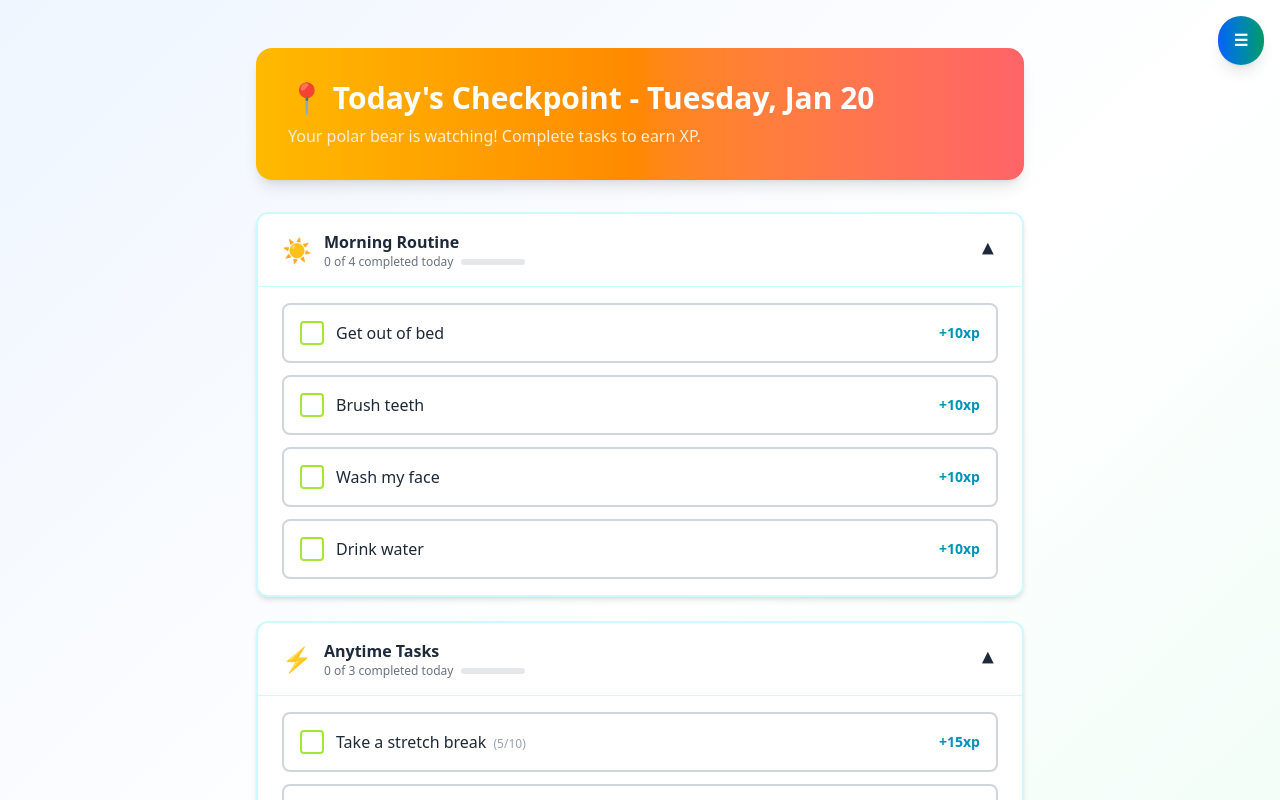
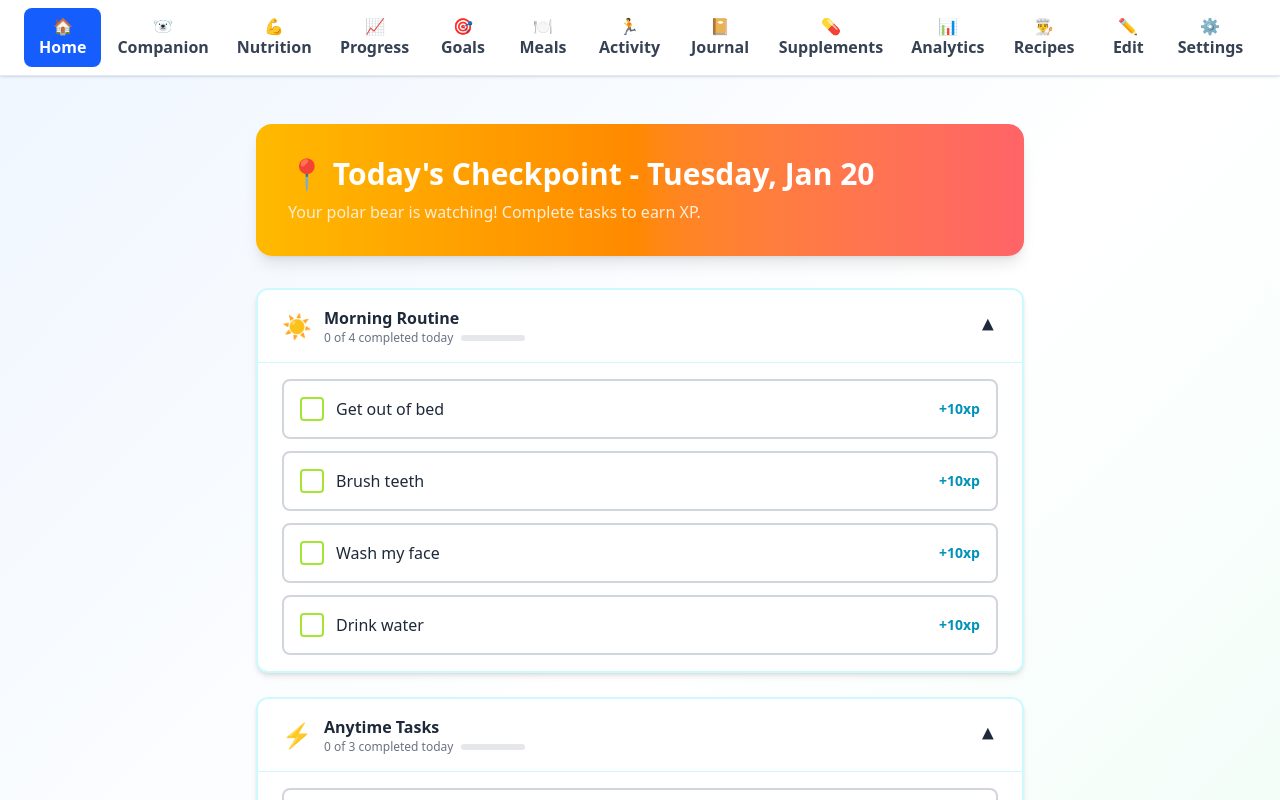
Before and after one commit to mattmillardmfci/health, a React (Vite) app: page / in a window 1280 px wide. Both pictures are taken after typing "Sample" into the empty fields and a click on the button "Create Profile & Get Starter Plan". Shown: the top 800 px of the page. Built offline with nearby package versions, Linux system fonts and the light colour scheme.

Commit message:
Fix quest navigation and add top desktop navigation bar - Morning Champion now goes to tasks, desktop nav visible at top

```diff
--- a/src/App.tsx
+++ b/src/App.tsx
@@ -71,11 +71,50 @@ function AppContent() {
 				</header>
 			)}
 
+			{/* Top Navigation Bar - Desktop only, when user is logged in */}
+			{currentUser && (
+				<nav className="hidden lg:flex sticky top-0 z-40 bg-white border-b border-blue-100 shadow-sm">
+					<div className="max-w-7xl w-full mx-auto px-4 sm:px-6 py-2 flex items-center gap-1">
+						{[
+							{ view: "home", label: "🏠 Home" },
+							{ view: "companion", label: "🐻‍❄️ Companion" },
+							{ view: "results", label: "💪 Nutrition" },
+							{ view: "progress", label: "📈 Progress" },
+							{ view: "goals", label: "🎯 Goals" },
+							{ view: "meals", label: "🍽️ Meals" },
+							{ view: "activity", label: "🏃 Activity" },
+							{ view: "journal", label: "📔 Journal" },
+							{ view: "supplements", label: "💊 Supplements" },
+							{ view: "analytics", label: "📊 Analytics" },
+							{ view: "recipes", label: "👨‍🍳 Recipes" },
+						].map((item) => (
+							<button
+								key={item.view}
+								onClick={() => setView(item.view as ViewType)}
+								className={`px-3 py-2 text-xs font-semibold rounded-lg transition duration-200 ${view === item.view ? "bg-blue-600 text-white" : "text-gray-700 hover:bg-gray-100"}`}>
+								{item.label}
+							</button>
+						))}
+						<div className="flex-1" />
+						<button
+							onClick={() => setView("setup")}
+							className="px-3 py-2 text-xs font-semibold rounded-lg transition duration-200 text-gray-700 hover:bg-gray-100">
+							✏️ Edit
+						</button>
+						<button
+							onClick={() => setView("settings")}
+							className="px-3 py-2 text-xs font-semibold rounded-lg transition duration-200 text-gray-700 hover:bg-gray-100">
+							⚙️ Settings
+						</button>
+					</div>
+				</nav>
+			)}
+
 			{/* Floating Mobile Menu - Only show when user is logged in */}
 			{currentUser && (
 				<button
 					onClick={() => setMobileNavOpen(!mobileNavOpen)}
-					className="fixed top-4 right-4 z-50 px-4 py-3 rounded-full bg-gradient-to-r from-blue-600 to-emerald-600 hover:from-blue-700 hover:to-emerald-700 text-white font-bold text-lg shadow-lg transition duration-200">
+					className="lg:hidden fixed top-4 right-4 z-50 px-4 py-3 rounded-full bg-gradient-to-r from-blue-600 to-emerald-600 hover:from-blue-700 hover:to-emerald-700 text-white font-bold text-lg shadow-lg transition duration-200">
 					{mobileNavOpen ? "✕" : "☰"}
 				</button>
 			)}
@@ -181,8 +220,7 @@ function AppContent() {
 					<CompanionHub
 						onQuestNavigate={(section) => {
 							// Convert quest activity names to view names
-							const viewMap: { [key: string]: ViewType } = {
-								meal: "meals",
+							const viewMap: { [key: string]: ViewType } = {							task: "home",								meal: "meals",
 								activity: "activity",
 								journal: "journal",
 								weight: "progress",
--- a/src/components/MealLogger.tsx
+++ b/src/components/MealLogger.tsx
@@ -117,7 +117,8 @@ export const MealLogger: React.FC = () => {
 
 			// Check for level up (100 XP per level)
 			if (updated.companion.experience >= 100 * updated.companion.level) {
-				updated.companion.level = (updated.companion.level || 1) + Math.floor(updated.companion.experience / (100 * updated.companion.level));
+				updated.companion.level =
+					(updated.companion.level || 1) + Math.floor(updated.companion.experience / (100 * updated.companion.level));
 				updated.companion.experience = updated.companion.experience % (100 * updated.companion.level);
 			}
 		}
@@ -197,7 +198,8 @@ export const MealLogger: React.FC = () => {
 
 			// Check for level up (100 XP per level)
 			if (updated.companion.experience >= 100 * updated.companion.level) {
-				updated.companion.level = (updated.companion.level || 1) + Math.floor(updated.companion.experience / (100 * updated.companion.level));
+				updated.companion.level =
+					(updated.companion.level || 1) + Math.floor(updated.companion.experience / (100 * updated.companion.level));
 				updated.companion.experience = updated.companion.experience % (100 * updated.companion.level);
 			}
 		}
```
